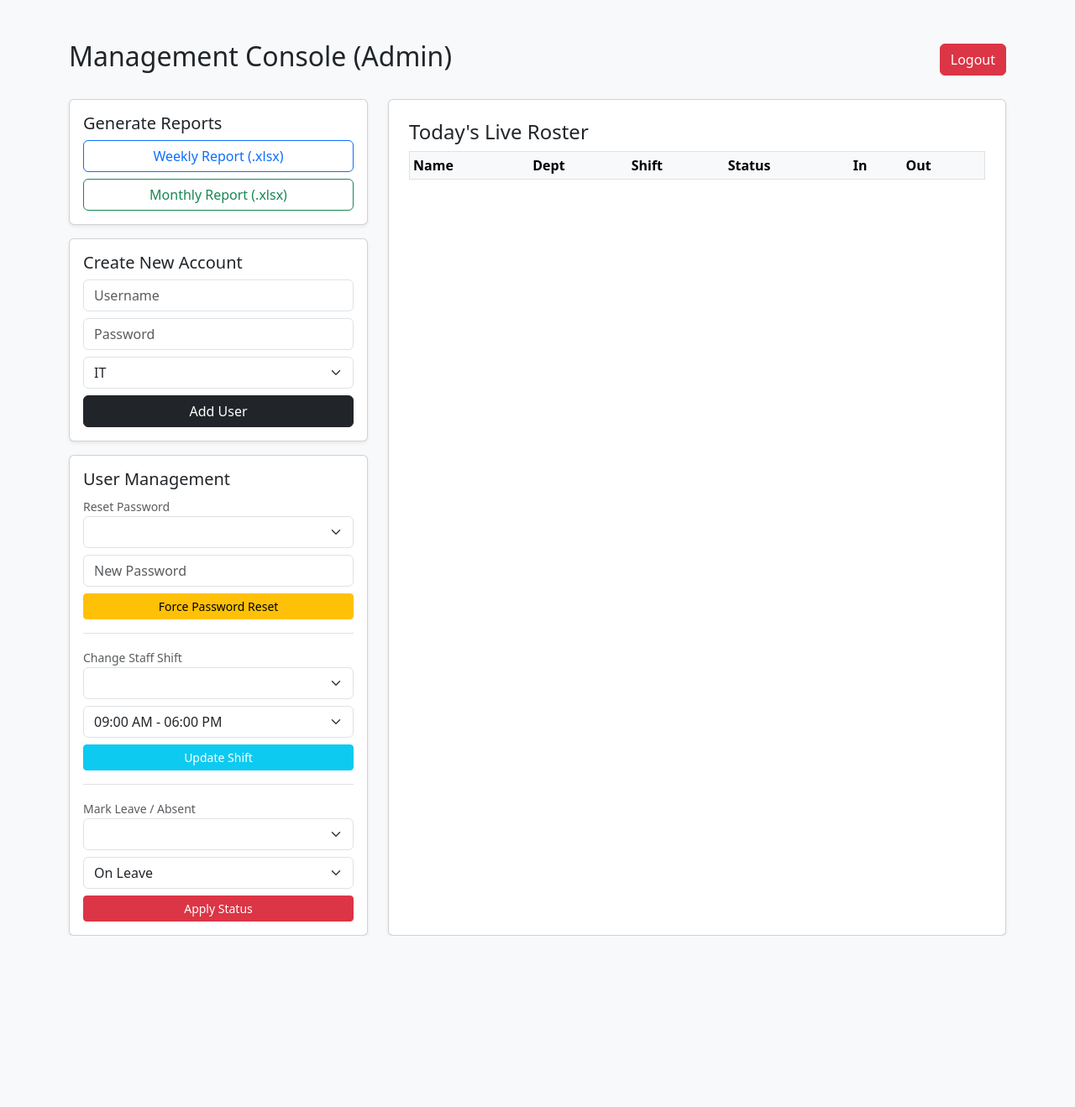
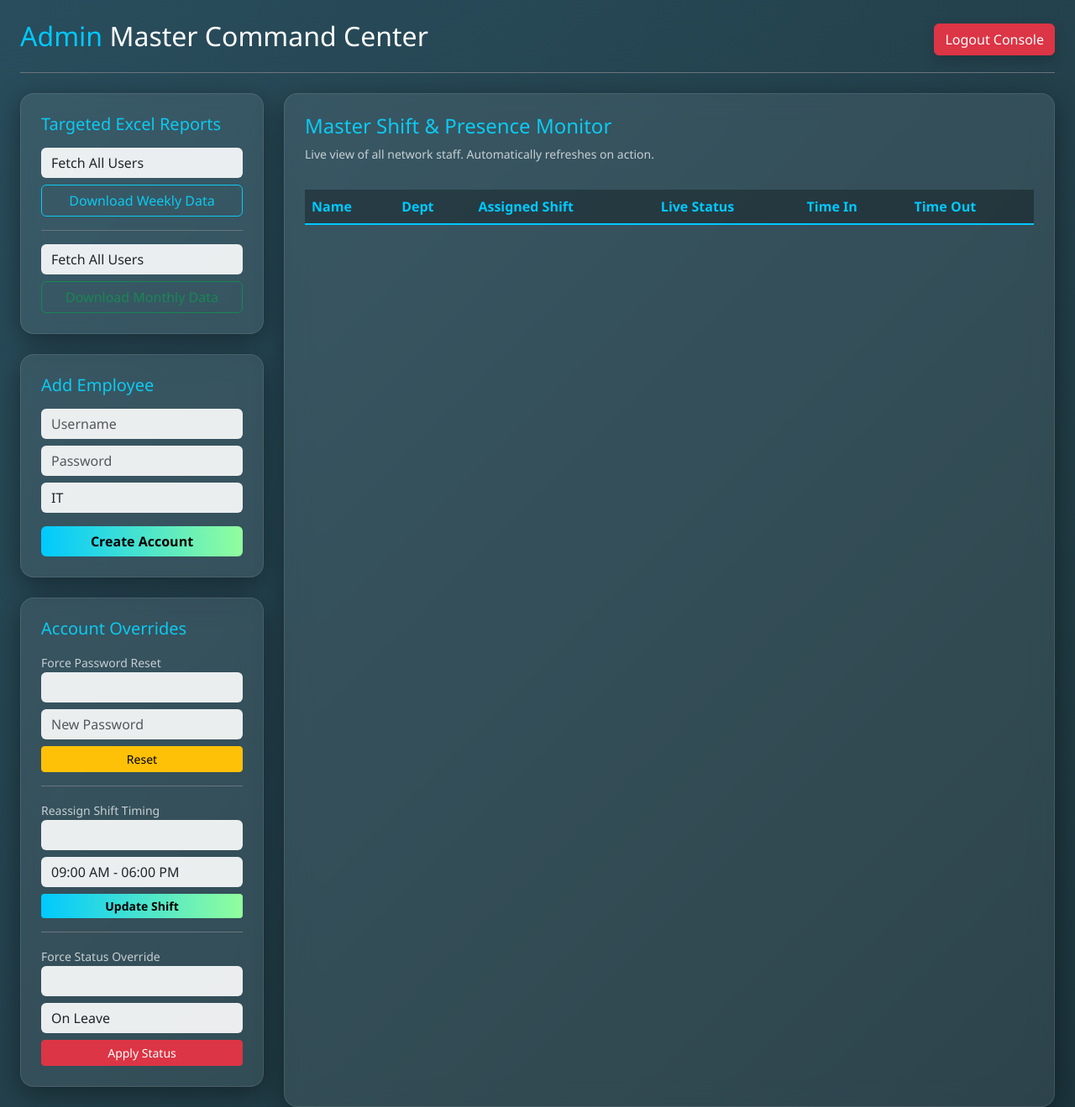
Before and after one commit to jacky1473/my-staff, a Flask app: page /admin in a window 1280 px wide. Shown: the whole page at 84% size. Before the commit the page ends 1115 px from the top, so only its background shows below. Run offline with Flask 3, Linux system fonts and the light colour scheme; the visitor is signed in with stand-in values (Sample User, id 1); data comes from the database, SQL or seed files in the repository; data that the repository does not hold is empty.

Commit message:
Revamp admin panel layout and styles
Updated the admin panel title and enhanced styling with a gradient background and glass card effect. Improved button styles and added new sections for targeted reports and account management.

```diff
--- a/templates/admin.html
+++ b/templates/admin.html
@@ -1,58 +1,95 @@
 <!DOCTYPE html>
 <html>
 <head>
-    <title>Admin Panel</title>
+    <title>Admin Command Center</title>
     <link href="https://cdn.jsdelivr.net/npm/bootstrap@5.3.0/dist/css/bootstrap.min.css" rel="stylesheet">
+    <style>
+        body {
+            background: linear-gradient(-45deg, #0f2027, #203a43, #2c5364, #141e30, #243b55);
+            background-size: 400% 400%;
+            animation: gradientBG 15s ease infinite;
+            font-family: 'Segoe UI', Tahoma, Geneva, Verdana, sans-serif;
+            color: #fff;
+            min-height: 100vh;
+        }
+        @keyframes gradientBG { 0% { background-position: 0% 50%; } 50% { background-position: 100% 50%; } 100% { background-position: 0% 50%; } }
+        .glass-card {
+            background: rgba(255, 255, 255, 0.08);
+            backdrop-filter: blur(15px);
+            -webkit-backdrop-filter: blur(15px);
+            border: 1px solid rgba(255, 255, 255, 0.1);
+            border-radius: 1rem;
+            box-shadow: 0 8px 32px rgba(0, 0, 0, 0.4);
+        }
+        .form-control, .form-select { background: rgba(255, 255, 255, 0.9); border: none; }
+        .table-glass { color: #fff; }
+        .table-glass th, .table-glass td { border-color: rgba(255,255,255,0.1); background: transparent !important; color: #fff !important; }
+        .table-glass thead th { background: rgba(0,0,0,0.3) !important; color: #00C9FF !important; border-bottom: 2px solid #00C9FF; }
+        .btn-magical { background: linear-gradient(90deg, #00C9FF 0%, #92FE9D 100%); border: none; color: #000; font-weight: bold; }
+        .btn-magical:hover { transform: translateY(-2px); box-shadow: 0 5px 15px rgba(0, 201, 255, 0.6); color: #000; }
+    </style>
 </head>
-<body class="bg-light">
-    <div class="container mt-5">
-        <div class="d-flex justify-content-between align-items-center mb-4">
-            <h2>Management Console (Admin)</h2>
-            <a href="/logout" class="btn btn-danger">Logout</a>
+<body>
+    <div class="container-fluid mt-4 px-4">
+        <div class="d-flex justify-content-between align-items-center mb-4 border-bottom border-secondary pb-3">
+            <h2><span style="color: #00C9FF;">Admin</span> Master Command Center</h2>
+            <a href="/logout" class="btn btn-danger shadow">Logout Console</a>
         </div>
 
         {% with messages = get_flashed_messages() %}
-            {% if messages %}{% for msg in messages %}<div class="alert alert-success">{{ msg }}</div>{% endfor %}{% endif %}
+            {% if messages %}{% for msg in messages %}<div class="alert alert-success bg-success text-white border-0">{{ msg }}</div>{% endfor %}{% endif %}
         {% endwith %}
 
         <div class="row">
-            <div class="col-md-4">
-                <div class="card p-3 shadow-sm mb-3">
-                    <h5>Generate Reports</h5>
-                    <a href="/export/weekly" class="btn btn-outline-primary w-100 mb-2">Weekly Report (.xlsx)</a>
-                    <a href="/export/monthly" class="btn btn-outline-success w-100">Monthly Report (.xlsx)</a>
+            <div class="col-lg-3 col-md-4">
+
+                <div class="card p-4 glass-card mb-4">
+                    <h5 class="text-info mb-3">Targeted Excel Reports</h5>
+                    <form action="/export/weekly" method="GET" class="mb-3 border-bottom border-secondary pb-3">
+                        <select name="target_user" class="form-select mb-2">
+                            <option value="All">Fetch All Users</option>
+                            {% for u in users %}<option value="{{ u.username }}">{{ u.username }}</option>{% endfor %}
+                        </select>
+                        <button type="submit" class="btn btn-outline-info w-100">Download Weekly Data</button>
+                    </form>
+                    <form action="/export/monthly" method="GET">
+                        <select name="target_user" class="form-select mb-2">
+                            <option value="All">Fetch All Users</option>
+                            {% for u in users %}<option value="{{ u.username }}">{{ u.username }}</option>{% endfor %}
+                        </select>
+                        <button type="submit" class="btn btn-outline-success w-100">Download Monthly Data</button>
+                    </form>
                 </div>
 
-                <div class="card p-3 shadow-sm mb-3">
-                    <h5>Create New Account</h5>
+                <div class="card p-4 glass-card mb-4">
+                    <h5 class="text-info mb-3">Add Employee</h5>
                     <form action="/admin_action" method="POST">
                         <input type="hidden" name="action_type" value="add_user">
                         <input type="text" name="new_username" class="form-control mb-2" placeholder="Username" required>
                         <input type="password" name="new_password" class="form-control mb-2" placeholder="Password" required>
-                        <select name="department" class="form-select mb-2" required>
+                        <select name="department" class="form-select mb-3" required>
                             <option value="IT">IT</option><option value="MIS">MIS</option>
                             <option value="QA">QA</option><option value="TL">TL</option><option value="Manager">Manager</option>
                         </select>
-                        <button type="submit" class="btn btn-dark w-100">Add User</button>
+                        <button type="submit" class="btn btn-magical w-100">Create Account</button>
                     </form>
                 </div>
 
-                <div class="card p-3 shadow-sm">
-                    <h5>User Management</h5>
-
-                    <form action="/admin_action" method="POST" class="mb-3 border-bottom pb-3">
+                <div class="card p-4 glass-card mb-4">
+                    <h5 class="text-info mb-3">Account Overrides</h5>
+                    <form action="/admin_action" method="POST" class="mb-3 border-bottom border-secondary pb-3">
                         <input type="hidden" name="action_type" value="reset_password">
-                        <label class="small text-muted">Reset Password</label>
+                        <label class="small text-light opacity-75">Force Password Reset</label>
                         <select name="target_user" class="form-select mb-2" required>
                             {% for u in users %}<option value="{{ u.username }}">{{ u.username }}</option>{% endfor %}
                         </select>
                         <input type="password" name="new_password" class="form-control mb-2" placeholder="New Password" required>
-                        <button type="submit" class="btn btn-warning w-100 btn-sm">Force Password Reset</button>
+                        <button type="submit" class="btn btn-warning w-100 btn-sm">Reset</button>
                     </form>
 
-                    <form action="/admin_action" method="POST" class="mb-3 border-bottom pb-3">
+                    <form action="/admin_action" method="POST" class="mb-3 border-bottom border-secondary pb-3">
                         <input type="hidden" name="action_type" value="change_shift">
-                        <label class="small text-muted">Change Staff Shift</label>
+                        <label class="small text-light opacity-75">Reassign Shift Timing</label>
                         <select name="target_user" class="form-select mb-2" required>
                             {% for u in users %}<option value="{{ u.username }}">{{ u.username }} ({{ u.shift }})</option>{% endfor %}
                         </select>
@@ -62,46 +99,47 @@
                             <option value="02:00 PM - 11:00 PM">02:00 PM - 11:00 PM</option>
                             <option value="Night Shift">Night Shift</option>
                         </select>
-                        <button type="submit" class="btn btn-info w-100 btn-sm text-white">Update Shift</button>
+                        <button type="submit" class="btn btn-magical w-100 btn-sm">Update Shift</button>
                     </form>
 
                     <form action="/admin_action" method="POST">
                         <input type="hidden" name="action_type" value="mark_leave">
-                        <label class="small text-muted">Mark Leave / Absent</label>
+                        <label class="small text-light opacity-75">Force Status Override</label>
                         <select name="target_user" class="form-select mb-2" required>
                             {% for u in users %}<option value="{{ u.username }}">{{ u.username }}</option>{% endfor %}
                         </select>
                         <select name="status" class="form-select mb-2" required>
-                            <option value="Leave">On Leave</option>
-                            <option value="Absent">Absent</option>
+                            <option value="Leave">On Leave</option><option value="Absent">Absent</option>
                         </select>
                         <button type="submit" class="btn btn-danger w-100 btn-sm">Apply Status</button>
                     </form>
                 </div>
             </div>
 
-            <div class="col-md-8">
-                <div class="card p-4 shadow-sm h-100">
-                    <h4>Today's Live Roster</h4>
-                    <table class="table table-sm table-hover border">
-                        <thead class="table-light"><tr><th>Name</th><th>Dept</th><th>Shift</th><th>Status</th><th>In</th><th>Out</th></tr></thead>
+            <div class="col-lg-9 col-md-8">
+                <div class="card p-4 glass-card h-100">
+                    <h4 class="text-info">Master Shift & Presence Monitor</h4>
+                    <p class="text-light opacity-75 small">Live view of all network staff. Automatically refreshes on action.</p>
+                    <div class="table-responsive mt-3">
+                        <table class="table table-hover table-glass align-middle">
+                            <thead><tr><th>Name</th><th>Dept</th><th>Assigned Shift</th><th>Live Status</th><th>Time In</th><th>Time Out</th></tr></thead>
                             <tbody>
                                 {% for row in roster %}
                                 <tr>
-                                <td>{{ row.username }}</td>
+                                    <td class="fw-bold">{{ row.username }}</td>
                                     <td>{{ row.department }}</td>
-                                <td><span class="badge bg-light text-dark border">{{ row.shift }}</span></td>
+                                    <td><span class="badge bg-secondary opacity-75 border">{{ row.shift }}</span></td>
                                     <td>
-                                    {% if row.status == 'Leave' %} <span class="badge bg-primary">On Leave</span>
-                                    {% elif row.status == 'Absent' %} <span class="badge bg-danger">Absent</span>
-                                    {% elif is_sunday and not row.clock_in %} <span class="badge bg-info text-dark">Sunday Off</span>
-                                    {% elif row.clock_in and row.clock_out %} <span class="badge bg-dark">Shift Ended</span>
-                                    {% elif row.clock_in and not row.clock_out %} <span class="badge bg-success">In Office</span>
-                                    {% else %} <span class="badge bg-secondary">Not Arrived</span>
+                                        {% if row.status == 'Leave' %} <span class="badge bg-primary px-3 py-2">On Leave</span>
+                                        {% elif row.status == 'Absent' %} <span class="badge bg-danger px-3 py-2">Absent</span>
+                                        {% elif is_sunday and not row.clock_in %} <span class="badge bg-info text-dark px-3 py-2">Sunday Off</span>
+                                        {% elif row.clock_in and row.clock_out %} <span class="badge bg-dark border px-3 py-2">Shift Ended</span>
+                                        {% elif row.clock_in and not row.clock_out %} <span class="badge bg-success px-3 py-2 shadow-sm">In Office</span>
+                                        {% else %} <span class="badge bg-secondary opacity-50 px-3 py-2">Not Arrived</span>
                                         {% endif %}
                                     </td>
-                                <td>{{ row.clock_in or '-' }}</td>
-                                <td>{{ row.clock_out or '-' }}</td>
+                                    <td class="text-success fw-bold">{{ row.clock_in or '-' }}</td>
+                                    <td class="text-warning fw-bold">{{ row.clock_out or '-' }}</td>
                                 </tr>
                                 {% endfor %}
                             </tbody>
@@ -110,5 +148,6 @@
                 </div>
             </div>
         </div>
+    </div>
 </body>
 </html>
```
Lines whose indentation alone changed are shown as unchanged.
